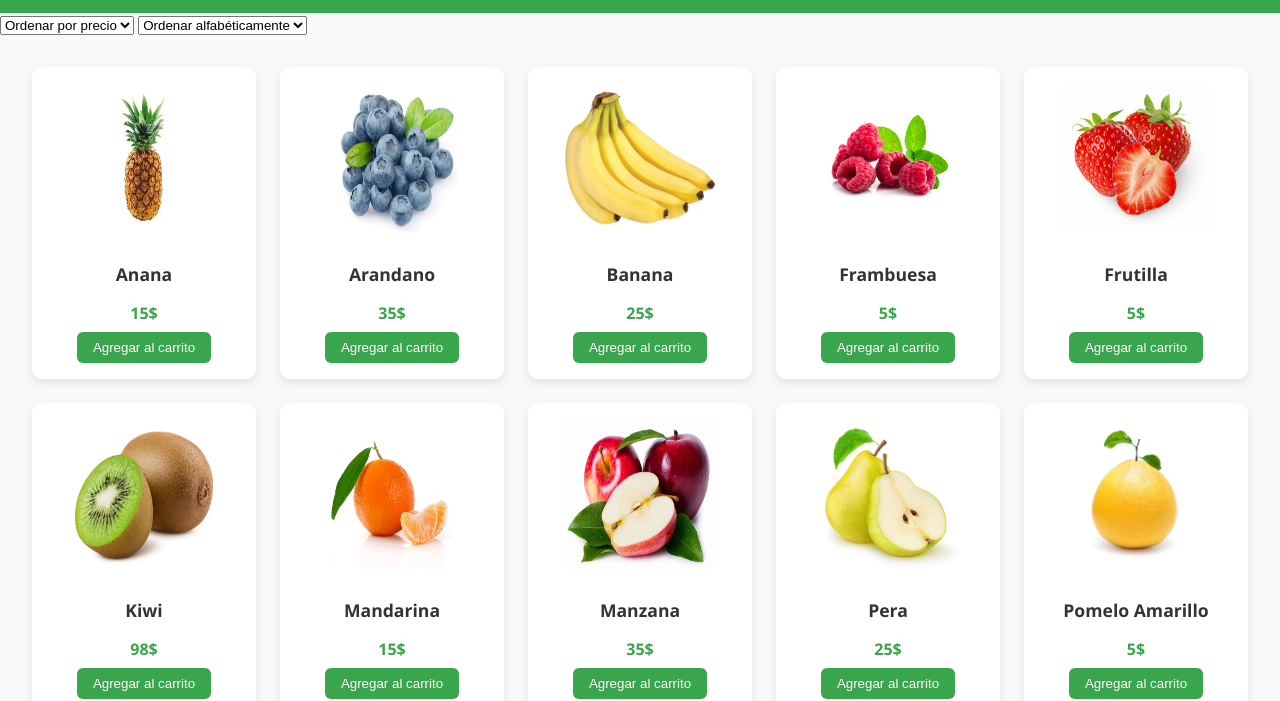
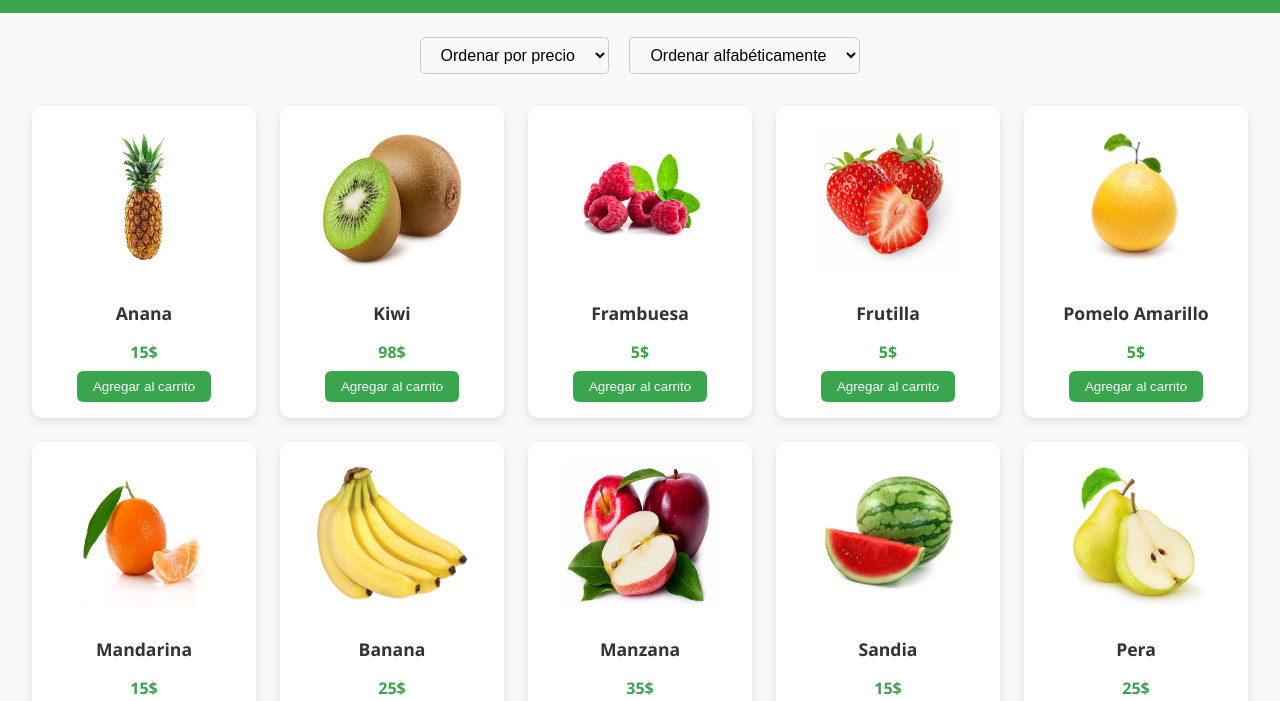
Before and after one commit to nachomk/Par_1-Prog3-Martinez_Katzky_Ignacio, a plain HTML site: page cart.html in a window 1280 px wide. Shown: the part 105-806 px from the top of the page. Drawn offline with Linux system fonts and the light colour scheme.

Commit message:
final commit

```diff
--- a/cart.html
+++ b/cart.html
@@ -19,6 +19,7 @@
     <div id="carritos-datos"></div>
   </header>
   <main>
+    <div class="contenedor-filtros">
         <select id="filtro-precio">
             <option value="">Ordenar por precio</option>
             <option value="asc">Menor a mayor</option>
@@ -29,6 +30,7 @@
             <option value="az">A-Z</option>
             <option value="za">Z-A</option>
         </select>
+    </div>
     <section id="contenedor-productos">
         <!-- ACA SE MOSTRARAN LOS PRODUCTOS DISPONIBLES CON SUS DATOS (NOMBRE, IMAGEN Y PRECIO) -->
     </section>
--- a/cart.js
+++ b/cart.js
@@ -1,16 +1,16 @@
 const productos = [
     {id:1, nombre:"Anana", precio: 15, img: "/img/anana.jpg"},
-    {id:2, nombre:"Arandano", precio: 35, img: "/img/arandano.jpg"},
-    {id:3, nombre:"Banana", precio: 25, img: "/img/banana.jpg"},
+    {id:6, nombre:"Kiwi", precio: 98, img: "/img/kiwi.jpg"},
     {id:4, nombre:"Frambuesa", precio: 5, img: "/img/frambuesa.png"},
     {id:5, nombre:"Frutilla", precio: 5, img: "/img/frutilla.jpg"},
-    {id:6, nombre:"Kiwi", precio: 98, img: "/img/kiwi.jpg"},
+    {id:10, nombre:"Pomelo Amarillo", precio: 5, img: "/img/pomelo-amarillo.jpg"},
     {id:7, nombre:"Mandarina", precio: 15, img: "/img/mandarina.jpg"},
+    {id:3, nombre:"Banana", precio: 25, img: "/img/banana.jpg"},
     {id:8, nombre:"Manzana", precio: 35, img: "/img/manzana.jpg"},
+    {id:12, nombre:"Sandia", precio: 15, img: "/img/sandia.jpg"},
     {id:9, nombre:"Pera", precio: 25, img: "/img/pera.jpg"},
-    {id:10, nombre:"Pomelo Amarillo", precio: 5, img: "/img/pomelo-amarillo.jpg"},
+    {id:2, nombre:"Arandano", precio: 35, img: "/img/arandano.jpg"},
     {id:11, nombre:"Pomelo Rojo", precio: 50, img: "/img/pomelo-rojo.jpg"},
-    {id:12, nombre:"Sandia", precio: 15, img: "/img/sandia.jpg"}
 ];
 
 const datosAlumno = {
@@ -30,11 +30,15 @@ const contenedorProductos = document.getElementById("contenedor-productos");
 const contenedorCarrito = document.getElementById("contenedor-carrito");
 const contenedorDatosAlumno = document.getElementById("datos-alumno");
 const carritosDatos = document.getElementById("carritos-datos");
-
+const filtroPrecio = document.getElementById("filtro-precio")
+const filtroNombre = document.getElementById("filtro-nombre")
 
 
 // escuchador de eventos
 barraBusqueda.addEventListener("input", filtrarProducto)
+
+filtroNombre.addEventListener("change", aplicarFiltros)
+filtroPrecio.addEventListener("change", aplicarFiltros)
 
 // funcion que creara una card para cada uno de los productos que hay en el array de productos
 function mostrarLista(array) {
@@ -143,8 +147,10 @@ function init() {
     mostrarCarrito();
     cargarCarrito();
     cargarDatosAlumno();
+    aplicarFiltros()
 }
 
+// funcion que carga los datos del alumno en el header y en la consola
 function cargarDatosAlumno() {
     console.log("DATOS DEL ALUMNO")
     console.log(datosAlumno)
@@ -155,4 +161,34 @@ function cargarDatosAlumno() {
     contenedorDatosAlumno.innerHTML = datosAlumnoHTML;
 }
 
+// funcion para la logica de los filtros de orden alfabetico y precio
+function aplicarFiltros() {
+    let productosFiltrados = [...productos];
+
+    // este primer sort lo que me permite es tener poder usar ambos filtros (precio y nombre) en simultaneo
+    productosFiltrados.sort((a, b) => {
+        // filtro por orden alfabetico
+        if (filtroNombre.value === "az") {
+            if (a.nombre !== b.nombre) {
+                return a.nombre.localeCompare(b.nombre);
+            }
+        } else if (filtroNombre.value === "za") {
+            if (a.nombre !== b.nombre) {
+                return b.nombre.localeCompare(a.nombre);
+            }
+        }
+
+        // filtro por precio
+        if (filtroPrecio.value === "asc") {
+            return a.precio - b.precio;
+        } else if (filtroPrecio.value === "desc") {
+            return b.precio - a.precio;
+        }
+
+        return 0;
+    });
+
+    mostrarLista(productosFiltrados);
+}
+
 init()
--- a/css/cart.css
+++ b/css/cart.css
@@ -1,4 +1,4 @@
-
+/* estilos principales para arreglar algunas imperfecciones en el maquetado */
 body {
   font-family: 'Segoe UI', Tahoma, Geneva, Verdana, sans-serif;
   background-color: #f8f9fa;
@@ -21,6 +21,7 @@ header label {
   font-weight: bold;
 }
 
+/* estilos para el input */
 #barra-busqueda {
   padding: 0.5rem;
   border-radius: 5px;
@@ -36,6 +37,7 @@ header label {
   padding: 2rem;
 }
 
+/* estilos de las cards */
 .card-producto {
   background: white;
   border-radius: 10px;
@@ -45,18 +47,20 @@ header label {
   transition: transform 0.2s ease, box-shadow 0.2s ease;
 }
 
+/* animacion de las cards al hacer hover */
 .card-producto:hover {
   transform: translateY(-5px);
   box-shadow: 0 8px 20px rgba(0,0,0,0.2);
 }
 
+/* tamaños de las imagenes de los productos */
 .card-producto img {
   width: 150px;
   height: 150px;
   margin: 0 auto 1rem;
   border-radius: 6px;
 }
-
+/* estilos de los elementos dentro de las cards */
 .card-producto h3 {
   font-size: 1.1rem;
   margin: 0.5rem 0;
@@ -78,6 +82,7 @@ header label {
   transition: background-color 0.2s ease;
 }
 
+/* animacion del boton de AGREGAR PRODUCTOS al hacerle hover */
 .card-producto button:hover {
   background-color: #357abd;
 }
@@ -105,10 +110,7 @@ header label {
   border-bottom: 1px solid #eee;
 }
 
-.nombre-item {
-  flex: 1;
-}
-
+/* estilos del boton de elimiar */
 .boton-eliminar {
   padding: 0.4rem 0.8rem;
   margin-left: 0.5rem;
@@ -120,10 +122,11 @@ header label {
   transition: background-color 0.2s ease;
 }
 
+/* animacion de boton */
 .boton-eliminar:hover {
   background-color: #c0392b;
 }
-
+/* boton de vaciar carrito */
 #vaciar-carrito {
   margin-top: 1rem;
   padding: 0.6rem 1.2rem;
@@ -134,6 +137,33 @@ header label {
   cursor: pointer;
 }
 
+/* animacion de boton */
 #vaciar-carrito:hover {
   background-color: #ca5c0c;
 }
+
+/* estilos para los filtros  */
+.contenedor-filtros {
+  display: flex;
+  align-items: center;
+  justify-content: center;
+  margin-top: 1.5rem;
+  gap: 1.3rem;
+}
+
+#filtro-precio,
+#filtro-nombre {
+    padding: .5rem 1rem;
+    border-radius: .3rem;
+    border: 1px solid #ccc;
+    background: #f9f9f9;
+    font-size: 1rem;
+    transition: border-color 0.2s; /* hace un efecto de realismo al cambio de color cuando se clickea */
+}
+
+/* animacion de tipo FOCUS, me permite darle estilos en este caso a los select cuando uno es clickeado/seleccionado */
+#filtro-precio:focus,
+#filtro-nombre:focus {
+    border-color: #0078d7;
+    outline: none;
+}
```
Lines whose indentation alone changed are shown as unchanged.
